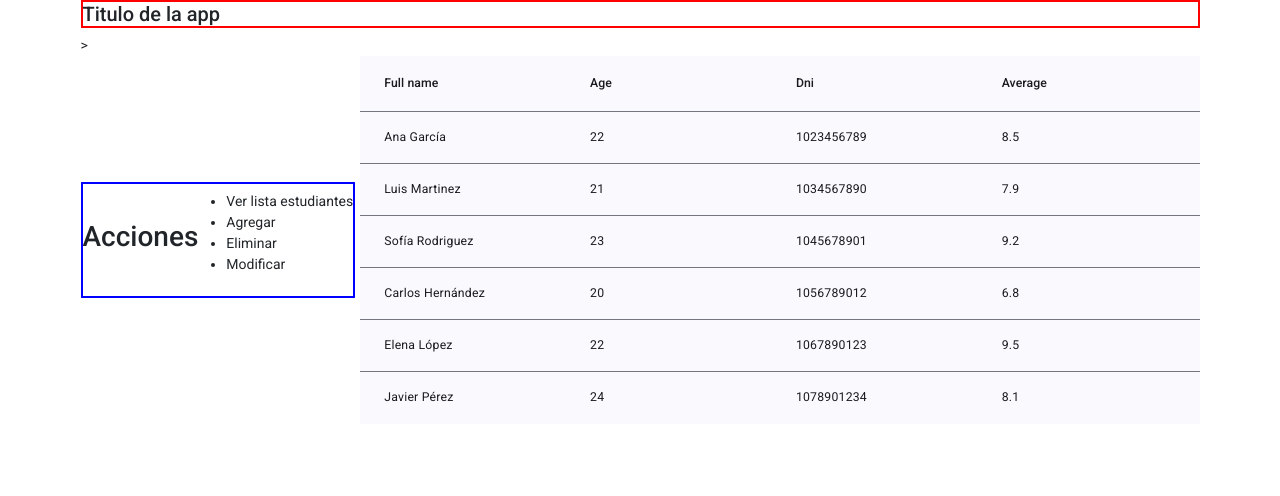
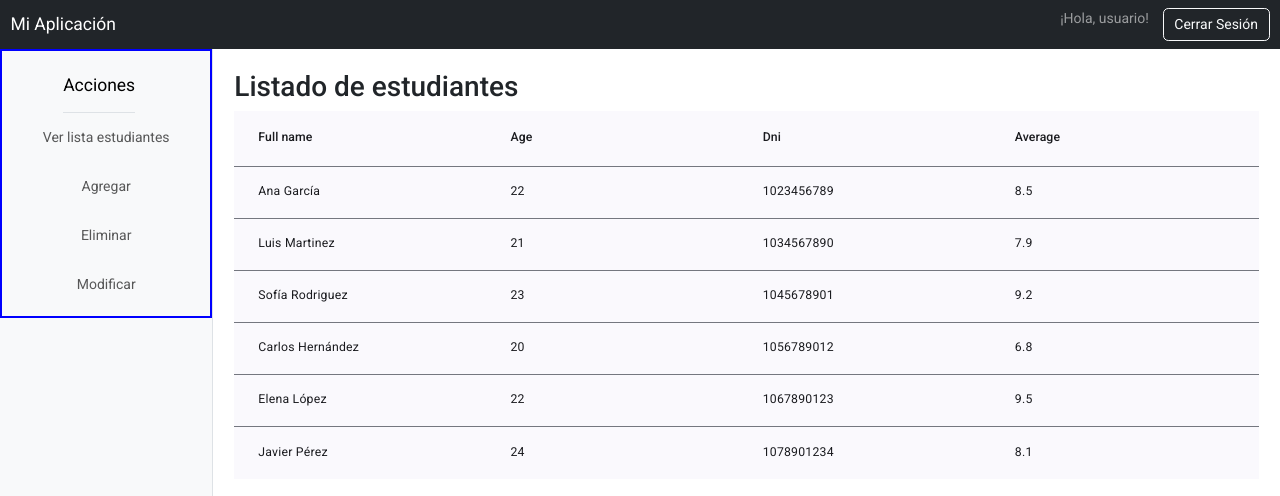
Before and after one commit to miserior/angular, an Angular app: page / in a window 1280 px wide. Shown: the top 496 px of the page. Built offline with nearby package versions, Linux system fonts and the light colour scheme.

Commit message:
feature: cambios ui

```diff
--- a/src/app/add-form/add-form.html
+++ b/src/app/add-form/add-form.html
@@ -1,88 +1,113 @@
-
-<div class="add-form">
-  <h2>Añadir Estudiante</h2>
+<div class="container mt-4">
+  <div class="card p-4">
+    <h2 class="card-title text-center mb-4">Añadir Estudiante</h2>
 
     <form [formGroup]="studentForm" (ngSubmit)="onSubmit()">
-
-    <div class="form-group">
-      <label for="dni">DNI:</label>
+      <div class="mb-3">
+        <label for="dni" class="form-label">DNI:</label>
         <input
           type="text"
           id="dni"
           formControlName="dni"
-        placeholder="Ingrese DNI" >
-      <div *ngIf="studentForm.get('dni')?.invalid && studentForm.get('dni')?.touched" class="error">
+          class="form-control"
+          placeholder="Ingrese DNI"
+          [class.is-invalid]="studentForm.get('dni')?.invalid && studentForm.get('dni')?.touched"
+        />
+        <div
+          *ngIf="studentForm.get('dni')?.invalid && studentForm.get('dni')?.touched"
+          class="invalid-feedback"
+        >
           DNI es requerido
         </div>
       </div>
 
-    <div class="form-group">
-      <label for="name">Nombre:</label>
+      <div class="mb-3">
+        <label for="name" class="form-label">Nombre:</label>
         <input
           type="text"
           id="name"
           formControlName="name"
-        placeholder="Ingrese nombre">
-      <div *ngIf="studentForm.get('name')?.invalid && studentForm.get('name')?.touched" class="error">
+          class="form-control"
+          placeholder="Ingrese nombre"
+          [class.is-invalid]="studentForm.get('name')?.invalid && studentForm.get('name')?.touched"
+        />
+        <div
+          *ngIf="studentForm.get('name')?.invalid && studentForm.get('name')?.touched"
+          class="invalid-feedback"
+        >
           Nombre es requerido
         </div>
       </div>
 
-
-    <div class="form-group">
-      <label for="name">Apellido:</label>
+      <div class="mb-3">
+        <label for="surname" class="form-label">Apellido:</label>
         <input
           type="text"
           id="surname"
           formControlName="surname"
-        placeholder="Ingrese apellido">
-      <div *ngIf="studentForm.get('surname')?.invalid && studentForm.get('surname')?.touched" class="error">
+          class="form-control"
+          placeholder="Ingrese apellido"
+          [class.is-invalid]="studentForm.get('surname')?.invalid && studentForm.get('surname')?.touched"
+        />
+        <div
+          *ngIf="studentForm.get('surname')?.invalid && studentForm.get('surname')?.touched"
+          class="invalid-feedback"
+        >
           Apellido es requerido
         </div>
       </div>
 
-
-
-    <div class="form-group">
-      <label for="age">Edad:</label>
+      <div class="mb-3">
+        <label for="age" class="form-label">Edad:</label>
         <input
           type="number"
           id="age"
           formControlName="age"
-        placeholder="Ingrese edad">
-      <div *ngIf="studentForm.get('age')?.invalid && studentForm.get('age')?.touched" class="error">
+          class="form-control"
+          placeholder="Ingrese edad"
+          [class.is-invalid]="studentForm.get('age')?.invalid && studentForm.get('age')?.touched"
+        />
+        <div
+          *ngIf="studentForm.get('age')?.invalid && studentForm.get('age')?.touched"
+          class="invalid-feedback"
+        >
           Edad es requerida y debe ser mayor a 0
         </div>
       </div>
 
-
-
-    <div class="form-group">
-      <label for="average">Promedio:</label>
+      <div class="mb-3">
+        <label for="average" class="form-label">Promedio:</label>
         <input
           type="number"
           id="average"
           formControlName="average"
-        placeholder="Ingrese promedio">
+          class="form-control"
+          placeholder="Ingrese promedio"
+          [class.is-invalid]="studentForm.get('average')?.invalid && studentForm.get('average')?.touched"
+        />
+        <div
+          *ngIf="studentForm.get('average')?.invalid && studentForm.get('average')?.touched"
+          class="invalid-feedback"
+        >
+          Promedio es requerido
+        </div>
       </div>
 
+      <div class="d-grid gap-2 d-md-flex justify-content-md-end">
         <button
           type="submit"
           [disabled]="studentForm.invalid"
-      class="submit-btn">
+          class="btn btn-primary me-md-2"
+        >
           Añadir Estudiante
         </button>
 
-    <!-- angular material para notificar que se sumo un estudiante -->
-
-   <button
-      type="button"
-      (click)="onReset()"
-      class="reset-btn">
+        <button type="button" (click)="onReset()" class="btn btn-secondary">
           Limpiar Formulario
         </button>
+      </div>
     </form>
   </div>
-
+</div>
 
 {{ studentForm.value | json }}
--- a/src/app/app.html
+++ b/src/app/app.html
@@ -1,21 +1,27 @@
-<div class="container">
-  <app-toolbar class="toolbar"></app-toolbar>
-  <app-navbar (activeSection)="activeSection = $event" class="navbar"></app-navbar>
-  <div class="content">
+<div class="container-fluid h-100 d-flex flex-column">
+  <header class="row flex-grow-0">
+    <div class="col-12 p-0">
+      <app-toolbar class="w-100"></app-toolbar>
+    </div>
+  </header>
+
+  <div class="row flex-grow-1 overflow-hidden">
+    <aside class="col-md-3 col-lg-2 bg-light border-end d-flex flex-column p-0">
+      <app-navbar (activeSection)="activeSection = $event" class="w-100"></app-navbar>
+    </aside>
+
+    <main class="col-md-9 col-lg-10 p-4 overflow-auto">
       <ng-container *ngIf="activeSection === 'students'">
         <app-students-table [students]="students"></app-students-table>
-
       </ng-container>
 
       <ng-container *ngIf="activeSection === 'add'">
         <app-add-form (studentAdded)="addStudent($event)"></app-add-form>
-
       </ng-container>
 
       <ng-container *ngIf="activeSection === 'delete'">
         <app-delete-form (studentDeleted)="deleteStudent($event)"></app-delete-form>
       </ng-container>
-
+    </main>
   </div>
-
 </div>
--- a/src/app/navbar/navbar.html
+++ b/src/app/navbar/navbar.html
@@ -1,9 +1,21 @@
-<div class="navbar">
-   <h2>Acciones</h2>
-     <ul>
-         <li (click)="navigate('students')">Ver lista estudiantes</li>
-       <li (click)="navigate('add')">Agregar</li>
-       <li (click)="navigate('delete')">Eliminar</li>
-       <li (click)="navigate('edit')">Modificar</li>
-     </ul>
-</div>
+<nav class="navbar navbar-expand-lg navbar-light bg-light h-100 d-flex flex-column">
+  <div class="container-fluid d-flex flex-column h-100 p-0">
+    <a class="navbar-brand text-center py-3 border-bottom" href="#">Acciones</a>
+    <div class="collapse navbar-collapse show d-flex flex-column flex-grow-1" id="navbarNavVertical">
+      <ul class="navbar-nav d-flex flex-column w-100">
+        <li class="nav-item w-100">
+          <a class="nav-link w-100 text-center py-3" (click)="navigate('students')">Ver lista estudiantes</a>
+        </li>
+        <li class="nav-item w-100">
+          <a class="nav-link w-100 text-center py-3" (click)="navigate('add')">Agregar</a>
+        </li>
+        <li class="nav-item w-100">
+          <a class="nav-link w-100 text-center py-3" (click)="navigate('delete')">Eliminar</a>
+        </li>
+        <li class="nav-item w-100">
+          <a class="nav-link w-100 text-center py-3" (click)="navigate('edit')">Modificar</a>
+        </li>
+      </ul>
+    </div>
+  </div>
+</nav>
--- a/src/app/students-table/students-table.html
+++ b/src/app/students-table/students-table.html
@@ -1,3 +1,5 @@
+<h2>Listado de estudiantes</h2>
+<div>
 <mat-table [dataSource]="students">
   <!-- User FullName -->
   <ng-container matColumnDef="fullname">
@@ -27,3 +29,5 @@
   <mat-header-row *matHeaderRowDef="displayedColumns"></mat-header-row>
   <mat-row *matRowDef="let row; columns: displayedColumns"></mat-row>
 </mat-table>
+
+</div>
--- a/src/app/students-table/students-table.ts
+++ b/src/app/students-table/students-table.ts
@@ -2,14 +2,16 @@ import { Component, Input } from '@angular/core';
 import { Student } from '../../shared/entities';
 import { MatTableModule } from '@angular/material/table';
 import { FullnamePipe } from '../../shared/pipes/fullname-pipe';
+import { MatFormFieldModule } from '@angular/material/form-field';
+import { MatInputModule } from '@angular/material/input';
 
 @Component({
   selector: 'app-students-table',
-  imports: [MatTableModule, FullnamePipe],
+  imports: [MatTableModule, FullnamePipe,MatFormFieldModule, MatInputModule],
   templateUrl: './students-table.html',
   styleUrl: './students-table.css'
 })
-export class StudentsTable {
+export class StudentsTable  {
 @Input() students: Student[] = [];
 displayedColumns: string[] = ['fullname', 'age', 'dni', 'average'];
 }
--- a/src/app/toolbar/toolbar.html
+++ b/src/app/toolbar/toolbar.html
@@ -1,3 +1,27 @@
-<h1 appBigtitle class="toolbar">
-    Titulo de la app
-</h1>>
+<nav class="navbar navbar-expand-lg navbar-dark bg-dark">
+    <div class="container-fluid">
+        <a class="navbar-brand d-flex align-items-center" href="#">
+            Mi Aplicación
+        </a>
+
+        <button class="navbar-toggler" type="button" data-bs-toggle="collapse" data-bs-target="#userNavbar"
+            aria-controls="userNavbar" aria-expanded="false" aria-label="Toggle navigation">
+            <span class="navbar-toggler-icon"></span>
+        </button>
+
+        <div class="collapse navbar-collapse justify-content-end" id="userNavbar">
+            <ul class="navbar-nav">
+                <li class="nav-item">
+                    <span class="navbar-text me-3">
+                        ¡Hola, usuario!
+                    </span>
+                </li>
+                <li class="nav-item">
+                    <button class="btn btn-outline-light">
+                        Cerrar Sesión
+                    </button>
+                </li>
+            </ul>
+        </div>
+    </div>
+</nav>
```
Lines whose indentation alone changed are shown as unchanged.
